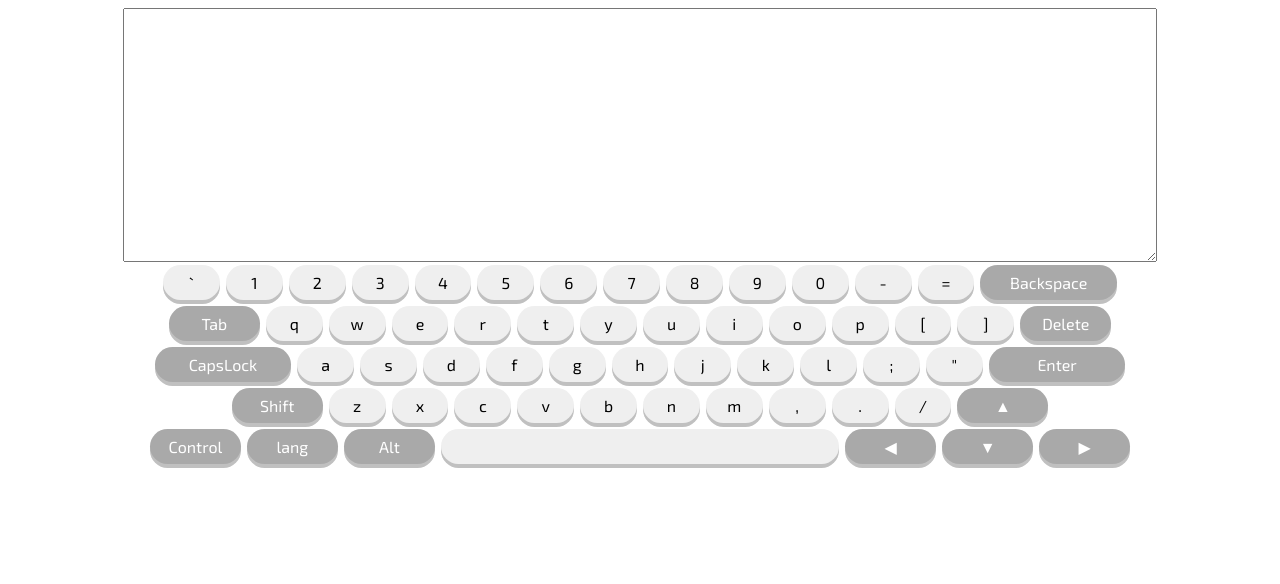
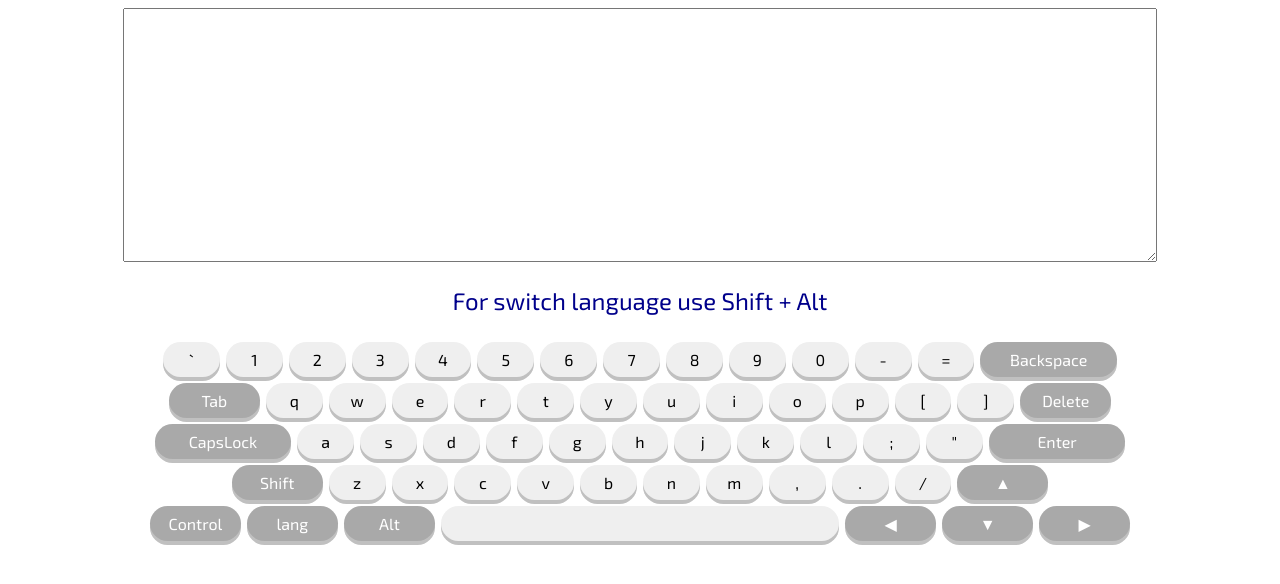
Before and after one commit to iralitv/codejam-virtual-keyboard-2020, a website built with webpack: page src/index.html in a window 1280 px wide. Built offline with nearby package versions, Linux system fonts and the light colour scheme.

Commit message:
feat: add description for switch lang

```diff
--- a/src/css/style.css
+++ b/src/css/style.css
@@ -5,6 +5,13 @@
   font-size: 1.5rem;
   padding: 10px;
   margin: 0 auto;
+}
+
+.keyboard__switch {
+  font-family: 'Exo 2', sans-serif;
+  font-size: 1.5rem;
+  color: darkblue;
+  text-align: center;
 }
 
 .keyboard__keys {
--- a/src/js/keyboard.js
+++ b/src/js/keyboard.js
@@ -7,6 +7,7 @@ class Keyboard {
       keyContainer: null,
       keys: [],
       textarea: null,
+      langSwitch: null,
     };
 
     this.props = {
@@ -24,6 +25,12 @@ class Keyboard {
       },
     });
 
+    this.elements.langSwitch = builtHtmlElement({
+      tagName: 'p',
+      classList: ['keyboard__switch'],
+    });
+    this.elements.langSwitch.innerText = 'For switch language use Shift + Alt';
+
     this.elements.keyContainer = builtHtmlElement({
       tagName: 'section',
       classList: ['keyboard__keys'],
@@ -33,6 +40,7 @@ class Keyboard {
     this.elements.keys = this.elements.keyContainer.querySelectorAll('.keyboard__key');
 
     document.body.appendChild(this.elements.textarea);
+    document.body.appendChild(this.elements.langSwitch);
     document.body.appendChild(this.elements.keyContainer);
 
     document.addEventListener('keydown', (event) => this.bindWithKeyboard(event));
```
Also changed, not shown: dist/bundle.js (added), 1 other file.
